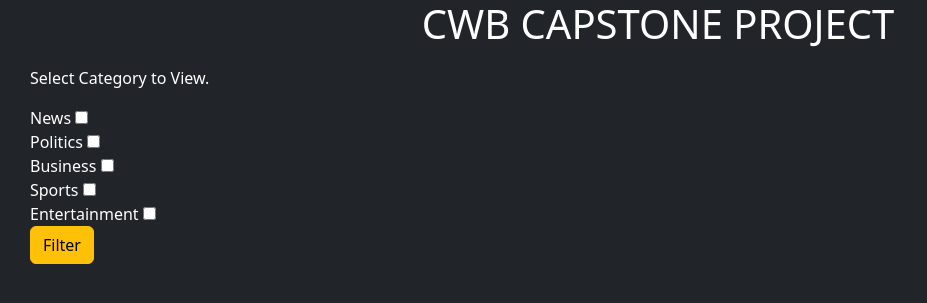
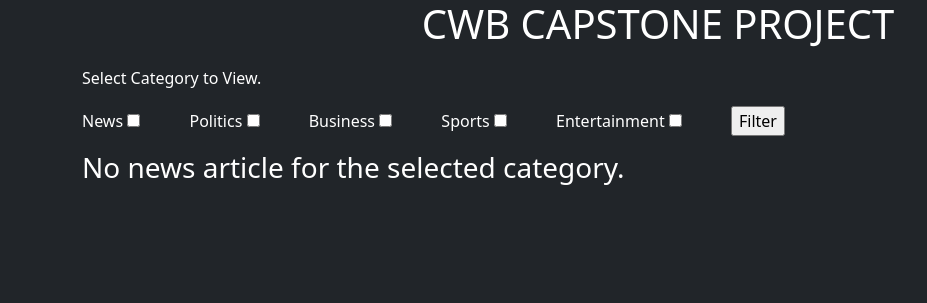
Before and after one commit to worladev/cwb-capstone-project, a Flask app: page /category in a window 1280 px wide; the page is wider, and only the part inside the window is pictured. Shown: the top 303 px of that part, without its empty margins (0-927 px from the left). Run offline with Flask 3, Linux system fonts and the light colour scheme; some libraries are stand-ins or nearby versions.

Commit message:
modification to category filters

```diff
--- a/Main.py
+++ b/Main.py
@@ -1,5 +1,4 @@
 # import logging
-# import requests
 import os
 
 from LoggingConfig import LoggingConfig
@@ -7,10 +6,6 @@ from MediaOutletConfigReader import MediaOutletConfigReader
 from WebScraper import WebScraper
 from flask import Flask, render_template, request
 from flask_bootstrap import Bootstrap5
-from NewsFilter import NewsFilter
-
-# from flask_sqlalchemy import SQLAlchemy
-# from flask import Blueprint
 
 
 # Set up logging
@@ -24,19 +19,13 @@ logging_config = LoggingConfig()
 filename = 'config.ini'
 reader = MediaOutletConfigReader(filename)
 media_list = reader.read()
-#
-#
+
+
 # IMPLEMENTING THE WEBSCRAPER CLASS
 # Initialize WebScraper with media objects
 scraper = WebScraper(media_list)
 headlines = scraper.crawl_headlines()
 
-
-# def print_headlines(arg):
-#     for headline in headlines:
-#         print(f"Source: {headline.source}, \nHeadline: {headline.headline}, "
-#               f"\nDate: {headline.date}, \nLink: {headline.url},\nCategory: {headline.category}\n")
-#
 
 # def print_headlines(headlines_dict):
 #     for category, articles in headlines_dict.items():
@@ -48,12 +37,9 @@ headlines = scraper.crawl_headlines()
 #             print(f"Link: {article.url}")
 #             print(f"Category: {article.category}")
 #             print()
-#
-#
-# print_headlines(headlines)
 
 
-filter1 = NewsFilter()
+# print_headlines(headlines)
 
 
 # IMPLEMENTING FLASK
@@ -63,43 +49,30 @@ bootstrap = Bootstrap5(app)
 
 @app.route('/', methods=['GET', 'POST'])
 def index():
-    # Reading from config.ini file
-    # filename = 'config.ini'
-    # reader = MediaOutletConfigReader(filename)
-    # media_list = reader.read()
-
-    # IMPLEMENTING THE WEBSCRAPER CLASS
-    # Initialize WebScraper with media objects
-    # scraper = WebScraper(media_list)
-    # headlines = scraper.crawl_headlines()
-
     # Paginating and rendering Flask object
-    # page = request.args.get('page', 1, type=int)
-    # per_page = 10
-    # start_index = (page - 1) * per_page
-    # end_index = start_index + per_page
-    # page_items = headlines[start_index:end_index]
-    # total_pages = len(headlines) // per_page + (len(headlines) // per_page > 0)
-
+    page = request.args.get('page', 1, type=int)
+    per_page = 10
+    all_articles = [article for articles in headlines.values() for article in articles]
+    total_pages = len(all_articles) // per_page + (len(all_articles) // per_page > 0)
+    start_index = (page - 1) * per_page
+    end_index = start_index + per_page
+    page_items = all_articles[start_index:end_index]
     return render_template('index.html',
-                           # news_headlines=page_items,
-                           news_headlines=headlines
-                           # page=page,
-                           # total_pages=total_pages,
+                           news_headlines=page_items,
+                           page=page,
+                           total_pages=total_pages,
                            )
 
 
 @app.route('/category', methods=['GET', 'POST'])
 def news_category():
-    selected_categories = list()
     if request.method == 'POST':
         selected_categories = request.form.getlist('check')
-        selected_categories = [category.lower() for category in selected_categories]
-
-    filtered_headlines = filter1.filter_category(headlines, selected_categories)
-    return render_template('category.html',
-                           filtered_headlines=filtered_headlines,
-                           )
+        filtered_headlines = {category: headlines.get(category, []) for category in selected_categories}
+        return render_template('category.html',
+                               filtered_headlines=filtered_headlines,
+                               )
+    return render_template('category.html')
 
 
 if __name__ == '__main__':
--- a/NewsFilter.py
+++ /dev/null
@@ -1,24 +0,0 @@
-# class NewsFilter:
-#     @staticmethod
-#     def filter_headlines(headlines_dict, categories):
-#         filtered_headlines = []
-#
-#         for category, headline in headlines_dict.items():
-#             if headline.category.lower() in categories:
-#                 filtered_headlines.append(headline)
-#
-#         return filtered_headlines
-
-
-class NewsFilter:
-    def __init__(self):
-        self.category_headlines = list()
-
-    def filter_category(self, headlines_dict, headline_category):
-        for category, headline in headlines_dict.items():
-            category = category.lower()
-            if category in headline_category and category in self.category_headlines:
-                self.category_headlines.append(headline)
-            else:
-                continue
-        return self.category_headlines
--- a/WebScraper.py
+++ b/WebScraper.py
@@ -81,7 +81,6 @@ class WebScraper:
                         url = news_item['href']
                         headline_text = news_item.text.strip()
 
-
                         # date_items = soup.find_all('span', class_='date')
                         date_match = date_pattern.search(headline_text)  # date-code
                         # date_match = date_pattern.search(url)
@@ -127,7 +126,7 @@ class WebScraper:
                                 new_set.add(article)
                                 all_headlines[category] = new_set
 
-                    logging.info(f"All media headlines successfully obtained.")
+                    logging.info(f"All media headlines successfully obtained from {media_object.name}.")
 
                 else:
                     for code in StatusCode:
--- a/static/style.css
+++ b/static/style.css
@@ -22,5 +22,8 @@
     font-size: 16px;
 }
 .check-form{
-    margin-left: 30px;
+    margin-bottom: 15px;
 }
+.check-form input{
+    margin-right: 45px;
+}
--- a/templates/base.html
+++ b/templates/base.html
@@ -19,30 +19,31 @@
 </head>
 <body class="bg-dark">
     <!-- Page Content -->
+    <div class="container">
         <div class="row">
             <h1 class="h1-base">CWB CAPSTONE PROJECT</h1>
 
-        <form class="random check-form" method="POST">
+            <form action="{{ url_for('news_category') }}" class="random check-form" method="POST">
                 <p class="random">Select Category to View.</p>
 
                 <label for="newsCat">News</label>
-            <input type="checkbox" name="check" value="news" id="newsCat"><br>
+                <input type="checkbox" name="check" value="news" id="newsCat">
 
                 <label for="politicsCat">Politics</label>
-            <input type="checkbox" name="check" value="politics" id="politicsCat"><br>
+                <input type="checkbox" name="check" value="politics" id="politicsCat">
 
                 <label for="businessCat">Business</label>
-            <input type="checkbox" name="check" value="business" id="businessCat"><br>
+                <input type="checkbox" name="check" value="business" id="businessCat">
 
                 <label for="sportsCat">Sports</label>
-            <input type="checkbox" name="check" value="sports" id="sportsCat"><br>
+                <input type="checkbox" name="check" value="sports" id="sportsCat">
 
                 <label for="entertainmentCat">Entertainment</label>
-            <input type="checkbox" name="check" value="entertainment" id="entertainmentCat"><br>
+                <input type="checkbox" name="check" value="entertainment" id="entertainmentCat">
 
-            <a href="/category"><input type="submit" class="btn btn-warning" value="Filter"></a>
+                <a href="/category"><input type="submit" value="Filter"></a>
             </form>
-
+        </div>
     </div>
 
     {% block content %}
--- a/templates/category.html
+++ b/templates/category.html
@@ -3,7 +3,9 @@
 {% block title %} Category {% endblock %}
 
 {% block content %}
-    {% for article in filtered_headlines %}
+    {% if filtered_headlines %}
+        {% for category, headline in filtered_headlines.items() %}
+            {% for article in headline %}
                 <div class="container">
                     <div class="row">
                         <div class="card">
@@ -28,4 +30,15 @@
                 </div>
                 <br>
             {% endfor %}
+        {% endfor %}
+    {% else %}
+        <div class="container">
+            <div class="row">
+                <h3 class="random">No news article for the selected category.</h3>
+            </div>
+        </div>
+    {% endif %}
+
+    <!--Pagination Here-->
+
 {% endblock %}
```
Also changed, not shown: templates/index.html (+12 -3 lines). Lines whose indentation alone changed are shown as unchanged.
